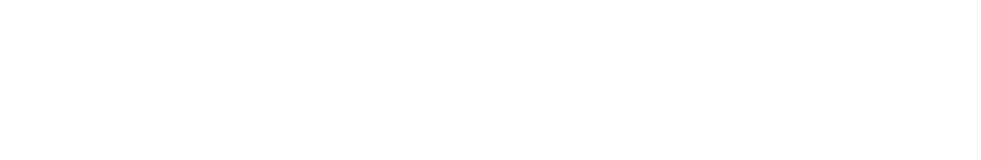
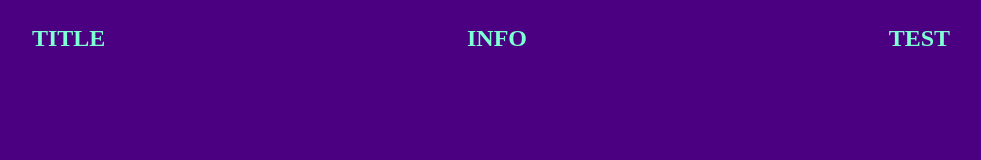
Before and after one commit to JosueSalazaku/webpack-01, a website: page index.html in a window 1280 px wide. Shown: the whole page, without its empty margins (149-1130 px from the left). Drawn offline with Linux system fonts and the light colour scheme.

Commit message:
Add html elements and styles

```diff
--- a/index.html
+++ b/index.html
@@ -3,9 +3,21 @@
 <head>
     <meta charset="UTF-8">
     <meta name="viewport" content="width=device-width, initial-scale=1.0">
+    <link rel="stylesheet" href="style.css">
     <title>Document</title>
 </head>
 <body>
+
+    <main class="container">
+        <header class="nav">
+            <ul class="list">
+                <li><h2>TITLE</h2></li>
+                <li><h2>INFO</h2></li>
+                <li><h2>TEST
+                </h2></li>
+            </ul>
+        </header>
+    </main>
 </body>
-<script type="module" src="/dist/main.js"></script>
+<script src="/dist/main.js"></script>
 </html>
--- /dev/null
+++ b/style.css
@@ -0,0 +1,20 @@
+* {
+    margin: 0;
+    padding: 0;
+}
+
+body {
+    background: indigo;
+    color: aquamarine;
+}
+
+.nav {
+    margin-top: 25px;
+}
+
+.list {
+    display: flex;
+    justify-content: space-around;
+    align-items: center;
+    list-style: none;
+}
```
